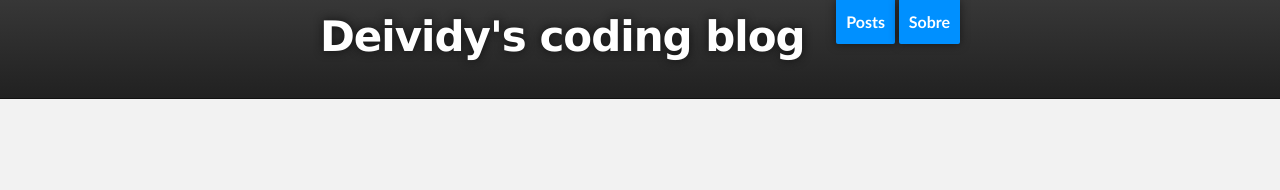
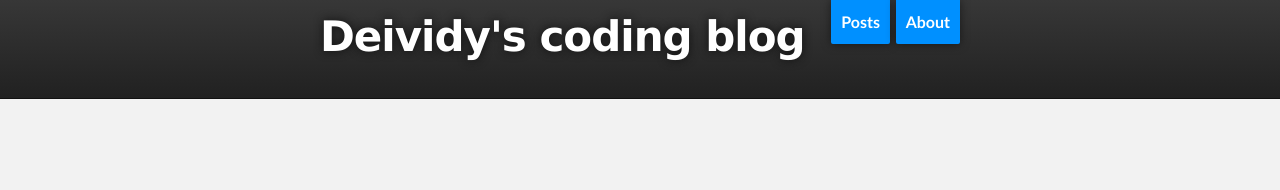
Before and after one commit to Deividy/deividy.github.io, a Jekyll site: the page built from index.html, in a window 1280 px wide. Shown: the top 190 px of the page. Built offline with Jekyll 4.4.1, drawn with Linux system fonts in a browser that asks for light colours.

Commit message:
Minor layout

```diff
--- a/_layouts/default.html
+++ b/_layouts/default.html
@@ -19,7 +19,7 @@
         <div id="header_wrap" class="outer">
             <header class="inner">
                 <a id="home_link" href="/">Posts</a>
-                <a id="about_link" href="http://deividy.com" target='_blank'>Sobre</a>
+                <a id="about_link" href="http://deividy.com" target='_blank'>About</a>
 
                 <h1 id="project_title">Deividy's coding blog</h1>
             </header>
--- a/assets/styles/styles.css
+++ b/assets/styles/styles.css
@@ -12,7 +12,7 @@
     border-bottom-right-radius: 2px;
 }
 #home_link {
-    right: 75px;
+    right: 80px;
 }
 #about_link {
     right: 10px;
```
